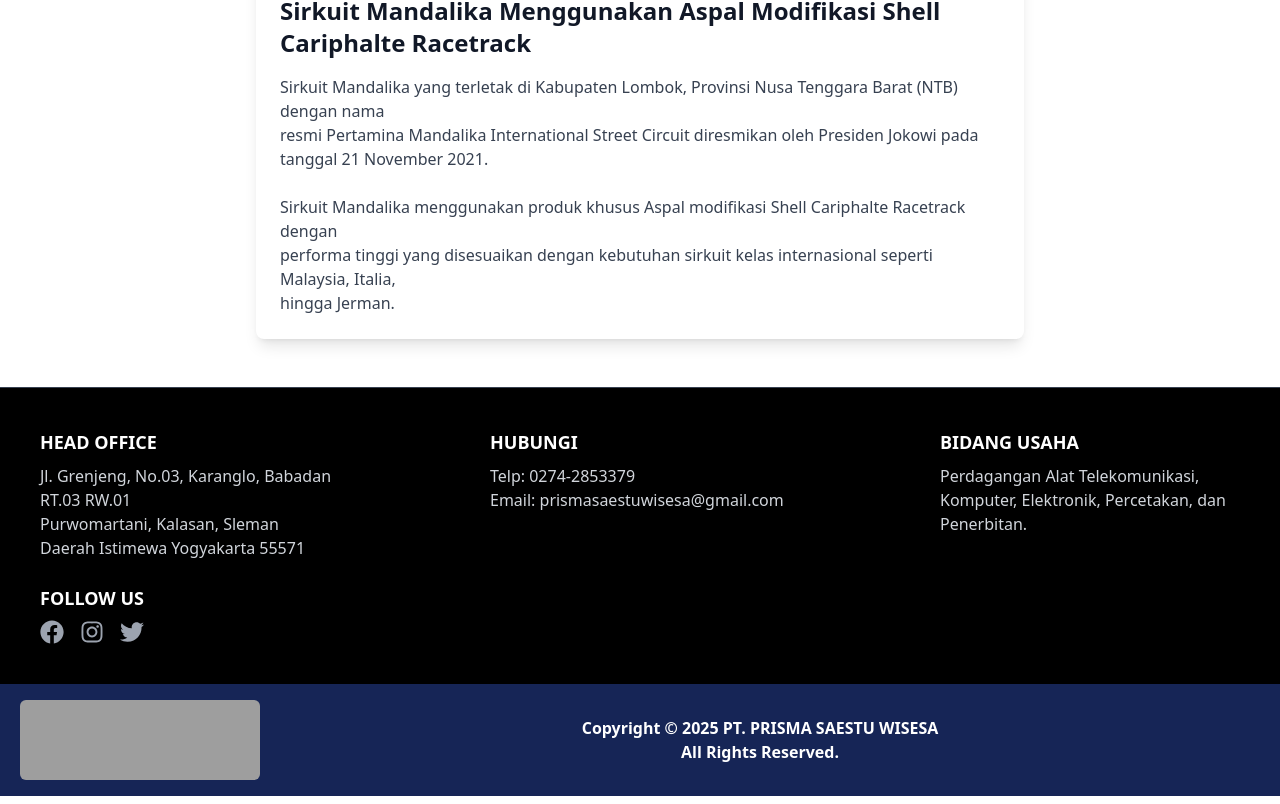
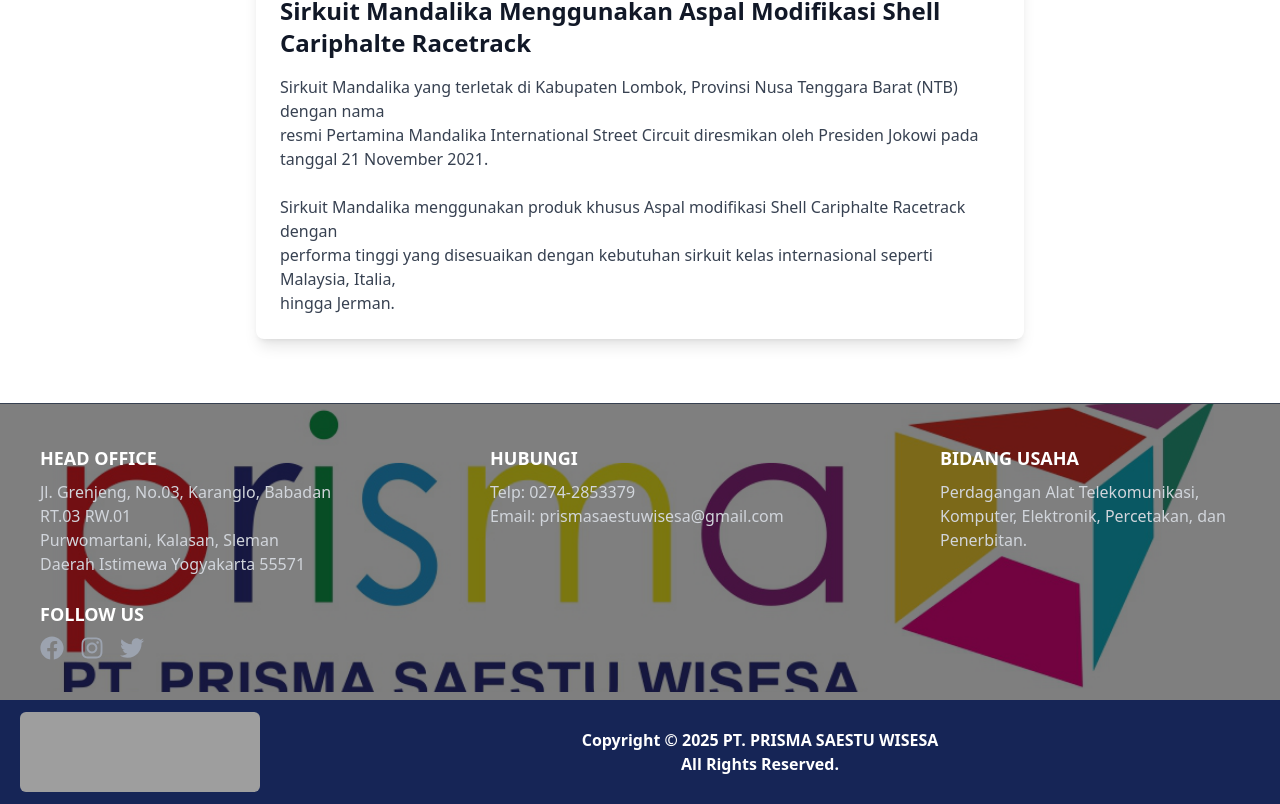
Before and after one commit to akmalputrautomo/PT.PRISMA-SAESTU-WISESA, a React (Vite) app: page /DetailNews/1 in a window 1280 px wide. Shown: the part 709-1513 px from the top of the page. Built offline with nearby package versions, Linux system fonts and the light colour scheme; grey boxes are pictures that could not be loaded.

Commit message:
fix: :zap: Bug Fixing Styling and add background Image in Footer

```diff
--- a/src/Components/Footer.jsx
+++ b/src/Components/Footer.jsx
@@ -1,55 +1,83 @@
 import React from "react";
 import { FaFacebook, FaInstagram, FaTwitter } from "react-icons/fa";
+import { ImageImport } from "../utils/ImageImport";
 
 export const Footer = () => {
   return (
-    <footer className="w-full bg-black text-white border-t border-gray-700 font-ro">
+    <footer className="w-full bg-black text-white border-t relative border-gray-700 mt-4">
       {/* Bagian Informasi */}
-      <div className="container mx-auto flex flex-wrap justify-between p-10 gap-6">
+      <figure className="w-full h-72 relative">
+        <img
+          src={ImageImport.FrameBorderPrisma}
+          alt="pt-prisma"
+          className="max-md:object-none object-cover h-full w-full  "
+        />
+        <section className="w-full z-10 bg-black/50 absolute top-0">
+          <div className="container mx-auto flex flex-wrap justify-between p-2 md:p-10 gap-6">
             {/* Head Office */}
             <div className="w-full md:w-1/4">
-          <h1 className="text-lg font-bold mb-2">HEAD OFFICE</h1>
-          <p className="text-gray-300">Jl. Grenjeng, No.03, Karanglo, Babadan RT.03 RW.01</p>
-          <p className="text-gray-300">Purwomartani, Kalasan, Sleman</p>
-          <p className="text-gray-300">Daerah Istimewa Yogyakarta 55571</p>
+              <h1 className="md:text-lg font-bold mb-2">HEAD OFFICE</h1>
+              <p className=" max-md:text-sm text-gray-300">
+                Jl. Grenjeng, No.03, Karanglo, Babadan RT.03 RW.01
+              </p>
+              <p className="max-md:text-sm text-gray-300">
+                Purwomartani, Kalasan, Sleman
+              </p>
+              <p className="max-md:text-sm text-gray-300">
+                Daerah Istimewa Yogyakarta 55571
+              </p>
             </div>
 
             {/* Kontak */}
             <div className="w-full md:w-1/4">
-          <h1 className="text-lg font-bold mb-2">HUBUNGI</h1>
-          <p className="text-gray-300">Telp: 0274-2853379</p>
-          <p className="text-gray-300">Email: prismasaestuwisesa@gmail.com</p>
+              <h1 className="md:text-lg font-bold mb-2">HUBUNGI</h1>
+              <p className="max-md:text-sm text-gray-300">Telp: 0274-2853379</p>
+              <p className="max-md:text-sm text-gray-300">
+                Email: prismasaestuwisesa@gmail.com
+              </p>
             </div>
 
             {/* Bidang Usaha */}
             <div className="w-full md:w-1/4">
-          <h1 className="text-lg font-bold mb-2">BIDANG USAHA</h1>
-          <p className="text-gray-300">Perdagangan Alat Telekomunikasi, Komputer, Elektronik, Percetakan, dan Penerbitan.</p>
+              <h1 className="md:text-lg font-bold mb-2">BIDANG USAHA</h1>
+              <p className="max-md:text-sm text-gray-300">
+                Perdagangan Alat Telekomunikasi, Komputer, Elektronik,
+                Percetakan, dan Penerbitan.
+              </p>
             </div>
 
             {/* Follow Us */}
             <div className="w-full md:w-1/4">
-          <h1 className="text-lg font-bold mb-2">FOLLOW US</h1>
+              <h1 className="md:text-lg font-bold mb-2">FOLLOW US</h1>
               <div className="flex gap-4">
-            <a href="#" className="text-gray-400 hover:text-blue-500 transition-all duration-300">
-              <FaFacebook size={24} />
+                <a
+                  href="#"
+                  className="text-gray-400 hover:text-blue-500 transition-all duration-300"
+                >
+                  <FaFacebook className="text-lg md:text-2xl" />
                 </a>
-            <a href="#" className="text-gray-400 hover:text-pink-500 transition-all duration-300">
-              <FaInstagram size={24} />
+                <a
+                  href="#"
+                  className="text-gray-400 hover:text-pink-500 transition-all duration-300"
+                >
+                  <FaInstagram className="text-lg md:text-2xl" />
                 </a>
-            <a href="#" className="text-gray-400 hover:text-blue-400 transition-all duration-300">
-              <FaTwitter size={24} />
+                <a
+                  href="#"
+                  className="text-gray-400 hover:text-blue-400 transition-all duration-300"
+                >
+                  <FaTwitter className="text-lg md:text-2xl" />
                 </a>
               </div>
             </div>
           </div>
 
           {/* Footer Bawah */}
-      <div className="w-full h-[7rem] bg-blue-950 flex items-center px-5">
+          <div className="w-full h-auto bg-blue-950 flex max-md:flex-col max-md:gap-3 items-center py-3 md:px-5">
             {/* Logo & Nama Perusahaan */}
-        <div className="flex items-center gap-3">
+            <div className="flex items-center ">
               <img
-            className="w-[15rem] h-[5rem] rounded-md"
+                className="w-52  sm:w-[15rem] sm:h-[5rem] rounded-md"
                 src="https://blogger.googleusercontent.com/img/b/R29vZ2xl/AVvXsEg9roHRJvKU-RlBF8z6UMS3F-y29u3gvc6cEBTXvQdETACzc1cK9nxlB-ykO44dq_iT9m3mLRXc20NdnWZuLuG2AWoXPIM8oLnzELxaTgkVc_UMoJ1gjEwtdYMds1X7oJyvJ_sfZ1VudrU/w640-h186/logo+prisma.png"
                 alt="Logo PT. PRISMA SAESTU WISESA"
               />
@@ -61,6 +89,8 @@
               <p>All Rights Reserved.</p>
             </div>
           </div>
+        </section>
+      </figure>
     </footer>
   );
 };
--- a/src/Components/navbar.jsx
+++ b/src/Components/navbar.jsx
@@ -141,7 +141,7 @@
         {/* Button Toggle Navbar Mobile */}
         <section className="flex items-center rounded-full shadow-md  md:hidden">
           <button
-            className="hover:bg-gray-200 p-2 rounded-full hover:cursor-pointer"
+            className="hover:bg-gray-200 p-2  rounded-full hover:cursor-pointer"
             onClick={() => setIsOpen(true)}
           >
             <Menu />
@@ -199,6 +199,7 @@
                             <Link
                               to={item.link}
                               className="block text-black hover:text-blue-400 duration-300 "
+                              onClick={() => setIsOpen(false)}
                             >
                               {item.name}
                             </Link>
@@ -211,6 +212,7 @@
                   <Link
                     to={item.link}
                     className="flex justify-between items-center"
+                    onClick={() => setIsOpen(false)}
                   >
                     {item.name}{" "}
                   </Link>
```
Lines whose indentation alone changed are shown as unchanged.
